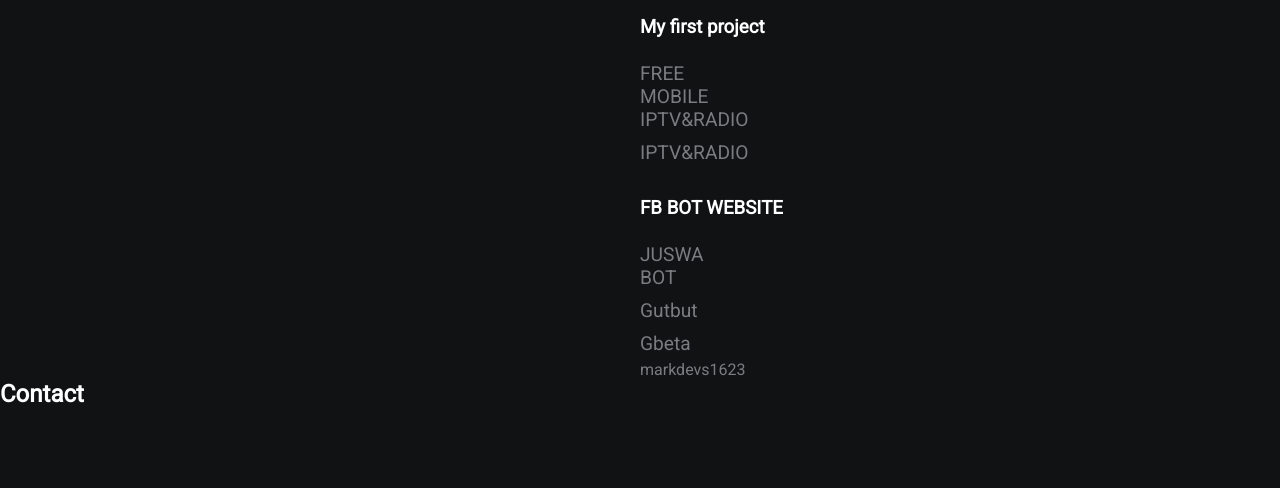
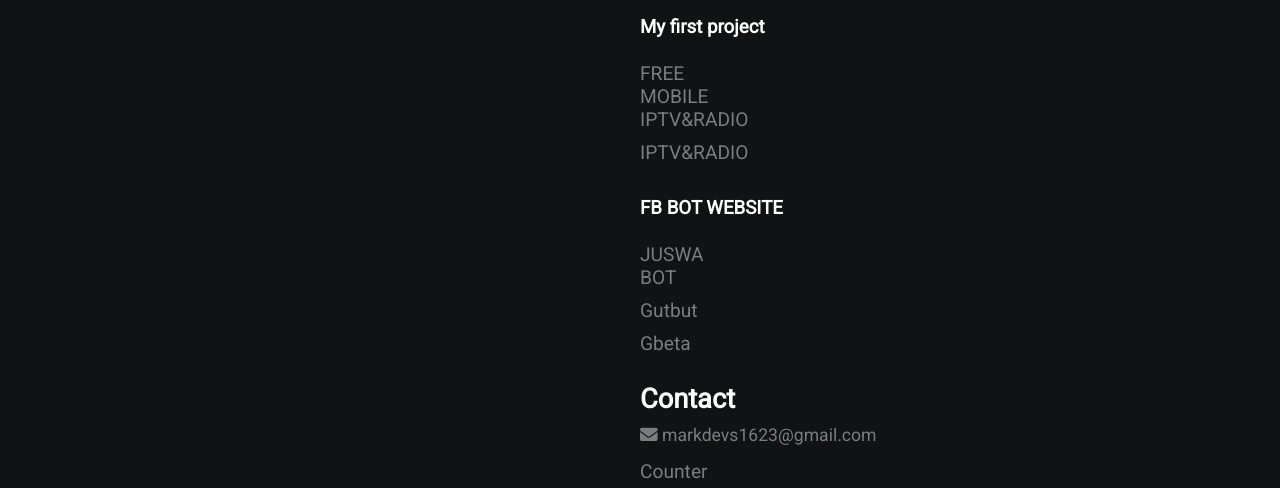
Before and after one commit to Puyit321/web-GPT, a plain HTML site: page index.html in a window 1280 px wide. Shown: the part 544-1032 px from the top of the page. Before the commit the page ends 972 px from the top, so only its background shows below. Drawn offline with Linux system fonts and the light colour scheme.

Commit message:
Update index.html

```diff
--- a/index.html
+++ b/index.html
@@ -18,6 +18,7 @@
 
 		<a href="https://www.facebook.com/profile.php?id=100030880666720&mibextid=ZbWKwL"><i class="fab fa-facebook"></i></a>
 		<a href="https://github.com/Markdevs16"><i class="fab fa-github"></i></a>
+
 	  </div>
 	  <div class="section-2">
 		<h2>About</h2>
@@ -43,12 +44,13 @@
 		<a href="https://github.com/Markdevs16/Gutbut/tree/Test">Gutbut</a>
 		<a href="https://github.com/Markdevs16/Gbeta">Gbeta</a>
 
-		</div>
+
 		<h2>Contact</h2>
-		<a href="markdevs1623@gmail.com">markdevs1623</a>
+		<p><i class="fa fa-envelope"></i> markdevs1623@gmail.com </p>
 
-
-
+		<a href='https://www.free-counters.org/'>Counter</a> <script type='text/javascript' src='https://www.freevisitorcounters.com/auth.php?id=5508656fbdadd1715e7f3f5910b8f2f98d21a749'></script>
+		<script type="text/javascript" src="https://www.freevisitorcounters.com/en/home/counter/1235470/t/2"></script>
+		<link rel="stylesheet" href="style.css">
 	  </div>
     </div>
   </body>
```
